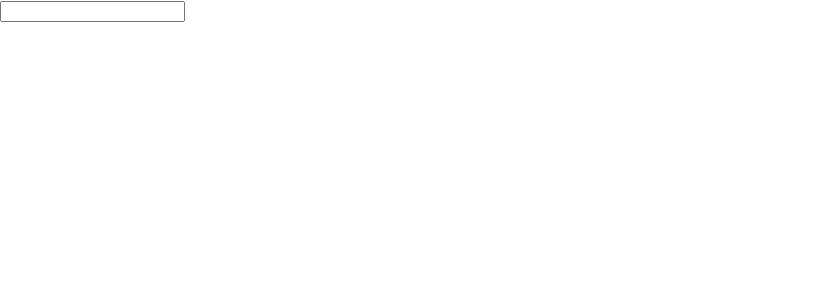
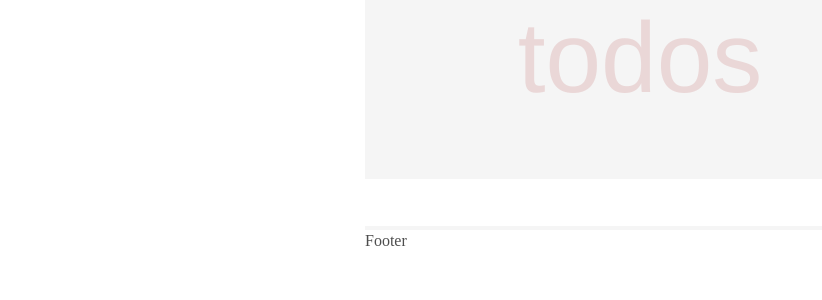
Before and after one commit to KGeorgeA/TODO, a React (Create React App) app: page / in a window 1280 px wide. Shown: the top 300 px of the page, without its empty margins (0-822 px from the left). Built offline with nearby package versions, Linux system fonts and the light colour scheme.

Commit message:
added styled-components lib, styling using it

```diff
--- a/public/index.html
+++ b/public/index.html
@@ -24,9 +24,13 @@
       work correctly both with client-side routing and a non-root public URL.
       Learn how to configure a non-root public URL by running `npm run build`.
     -->
+
+    <!-- STYLES -->
+    <link rel="stylesheet" href="reset.css">
+    <!-- STYLES end -->
     <title>TODO App</title>
   </head>
-  <body>
+  <body style="color: #f5f5f5;">
     <noscript>You need to enable JavaScript to run this app.</noscript>
     <div id="root"></div>
     <!--
--- /dev/null
+++ b/public/reset.css
@@ -0,0 +1,48 @@
+/* http://meyerweb.com/eric/tools/css/reset/
+   v2.0 | 20110126
+   License: none (public domain)
+*/
+
+html, body, div, span, applet, object, iframe,
+h1, h2, h3, h4, h5, h6, p, blockquote, pre,
+a, abbr, acronym, address, big, cite, code,
+del, dfn, em, img, ins, kbd, q, s, samp,
+small, strike, strong, sub, sup, tt, var,
+b, u, i, center,
+dl, dt, dd, ol, ul, li,
+fieldset, form, label, legend,
+table, caption, tbody, tfoot, thead, tr, th, td,
+article, aside, canvas, details, embed,
+figure, figcaption, footer, header, hgroup,
+menu, nav, output, ruby, section, summary,
+time, mark, audio, video {
+	margin: 0;
+	padding: 0;
+	border: 0;
+	font-size: 100%;
+	font: inherit;
+	vertical-align: baseline;
+}
+/* HTML5 display-role reset for older browsers */
+article, aside, details, figcaption, figure,
+footer, header, hgroup, menu, nav, section {
+	display: block;
+}
+body {
+	line-height: 1;
+}
+ol, ul {
+	list-style: none;
+}
+blockquote, q {
+	quotes: none;
+}
+blockquote:before, blockquote:after,
+q:before, q:after {
+	content: '';
+	content: none;
+}
+table {
+	border-collapse: collapse;
+	border-spacing: 0;
+}
--- a/src/components/App/App.css
+++ /dev/null
@@ -1,38 +0,0 @@
-.App {
-  text-align: center;
-}
-
-.App-logo {
-  height: 40vmin;
-  pointer-events: none;
-}
-
-@media (prefers-reduced-motion: no-preference) {
-  .App-logo {
-    animation: App-logo-spin infinite 20s linear;
-  }
-}
-
-.App-header {
-  background-color: #282c34;
-  min-height: 100vh;
-  display: flex;
-  flex-direction: column;
-  align-items: center;
-  justify-content: center;
-  font-size: calc(10px + 2vmin);
-  color: white;
-}
-
-.App-link {
-  color: #61dafb;
-}
-
-@keyframes App-logo-spin {
-  from {
-    transform: rotate(0deg);
-  }
-  to {
-    transform: rotate(360deg);
-  }
-}
--- a/src/components/App/App.js
+++ b/src/components/App/App.js
@@ -1,7 +1,8 @@
 import React from "react";
-import "./App.css";
+import { Container, Heading } from "../styles/Components.styled";
 import Input from "../Input/Input";
 import Todos from "../Todos/Todos";
+import Footer from "../Footer/Footer";
 
 class App extends React.Component {
   constructor(props) {
@@ -19,7 +20,7 @@ class App extends React.Component {
     ev.preventDefault();
     const inputValue = ev.target.firstElementChild.value;
     const newTodos = [...this.state.todos, {id: Math.random() * 1200, value: inputValue, isCompleted: false}]; // MATH.random() может быть плохим примером?
-    console.log(newTodos);
+
     localStorage.setItem("todos-json", JSON.stringify(newTodos));
     this.setState({
       todos: newTodos,
@@ -28,10 +29,11 @@ class App extends React.Component {
   }
 
   handleDelete(ev) {
-    const liParentId = parseInt(ev.target.closest(".todo").id);
+    const liParentId = parseInt(ev.target.closest(".todo").dataset.id);
     const itemIndex = this.state.todos.findIndex(item => parseInt(item.id) === parseInt(liParentId));
     const newTodos = this.state.todos.slice();
     newTodos.splice(itemIndex, 1);
+
     localStorage.setItem("todos-json", JSON.stringify(newTodos));
     this.setState({
       todos: newTodos,
@@ -40,7 +42,7 @@ class App extends React.Component {
   }
 
   handleComplete(ev) {
-    const liParentId = parseInt(ev.target.closest(".todo").id);
+    const liParentId = parseInt(ev.target.closest(".todo").dataset.id);
     const newTodos = this.state.todos.map(item => {
       if (parseInt(item.id) === parseInt(liParentId)) {
         item.isCompleted = !item.isCompleted;
@@ -56,18 +58,25 @@ class App extends React.Component {
 
   render() {
     return (
-      <main className="todos" id="todos">
-        <Input
-          handleSubmit={this.handleSubmit}
+      <Container
+        className="todos"
+        id="todos"
+      >
+        <Heading> {/* works not like what i wanted FIX it */}
+          <h1>todos</h1>
+          <Input
+            handleSubmit={this.handleSubmit}
 
-        />
+          />
+        </Heading>
         <Todos
           todos={this.state.todos}
           handleDelete={this.handleDelete}
           handleComplete={this.handleComplete}
 
         />
-      </main>
+        <Footer />
+      </Container>
     );
   }
 }
--- /dev/null
+++ b/src/components/Footer/Footer.js
@@ -0,0 +1,9 @@
+import React from "react";
+
+class Footer extends React.Component {
+    render() {
+        return <div>Footer</div>
+    }
+}
+
+export default Footer;
--- a/src/components/Input/Input.js
+++ b/src/components/Input/Input.js
@@ -1,19 +1,20 @@
 import React from "react";
+import { Form, TextInput } from "../styles/Components.styled";
 
 class Input extends React.Component {
 
     render() {
         return(
-            <form
+            <Form
                 onSubmit={this.props.handleSubmit}
                 className="todos__form"
             >
-                <input
+                <TextInput
                     id="input"
                     className="todos__input-text"
 
                 />
-            </form>
+            </Form>
         );
     }
 }
--- a/src/components/Item/Item.js
+++ b/src/components/Item/Item.js
@@ -1,4 +1,5 @@
 import React from "react";
+import { TodoItem, TodoItemDiv } from "../styles/Components.styled";
 
 class Item extends React.Component {
 
@@ -8,13 +9,13 @@ class Item extends React.Component {
             const id = item.id;
             const isCompleted = item.isCompleted;
             return (
-                <li
+                <TodoItem
                     key={index}
                     className="todos-list__item todo"
-                    id={id}
+                    data-id={id}
 
                 >
-                    <div> {/* Возможно это лишнее */}
+                    <TodoItemDiv>
                         <input
                             type="checkbox"
                             onChange={this.props.handleComplete}
@@ -22,16 +23,16 @@ class Item extends React.Component {
                             className="todo__checkbox"
 
                         />
-                        <p className="todo__text">
-                            {`${value} ${id} ${isCompleted}`}
-                        </p>
+                        <label className="todo__text">
+                            {`${value}`}
+                        </label>
                         <button
                             onClick={this.props.handleDelete}
                             className="todo__button"
 
                         />
-                    </div>
-                </li>
+                    </TodoItemDiv>
+                </TodoItem>
             );
         });
     }
--- a/src/components/Todos/Todos.js
+++ b/src/components/Todos/Todos.js
@@ -16,5 +16,4 @@ class Todos extends React.Component {
     )
   }
 }
-
 export default Todos;
--- /dev/null
+++ b/src/components/styles/Components.styled.js
@@ -0,0 +1,68 @@
+import styled from "styled-components";
+
+const STYLE_VARIABLES = {
+  textColor: "#4d4d4d",
+  headerColor: "rgba(175, 47, 47, 0.15)",
+  lineHeight: "1.4rem",
+  containerBackgroundColor: "#fff",
+  bodyColor: "#f5f5f5",
+}
+
+export const Container = styled.main`
+  max-width: 550px;
+  width: 100%;
+  margin: 0 auto;
+  background-color: ${STYLE_VARIABLES.containerBackgroundColor};
+  color: ${STYLE_VARIABLES.textColor};
+  line-height: ${STYLE_VARIABLES.lineHeight};
+  ${'' /* box-shadow: 0 2px 4px 0 rgb(0 0 0 / 20%), 0 25px 50px 0 rgb(0 0 0 / 10%); */}
+`
+// works not like what i wanted FIX it
+export const Heading = styled.header`
+    background-color: ${STYLE_VARIABLES.bodyColor};
+    width: 100%;
+    text-align: center;
+    font: 100px 'Helvetica Neue', Helvetica, Arial, sans-serif;
+    font-weight: 100;
+    color: ${STYLE_VARIABLES.headerColor};
+`
+
+export const Form = styled.form`
+  width: 100%;
+`
+
+export const TextInput = styled.input`
+  width: 100%;
+  padding: 16px 16px 16px 60px;
+
+  box-sizing: border-box;
+  border: none;
+  box-shadow: inset 0 -2px 1px rgb(0,0,0 / 3%);
+`
+
+export const TodoItem = styled.li`
+
+`;
+
+export const TodoItemDiv = styled.div`
+  ${'' /* display: flex; */}
+  font-size: 24px;
+  position: relative;
+
+    label {
+      padding: 15px 15px 15px 60px;
+      display: block;
+      word-break: break-all;
+    }
+
+    button {
+      ${'' /* border: none; */}
+      ${'' /* appearance: none; */}
+      position: absolute;
+      right: 10px;
+      width: 40px;
+      height: 40px;
+      margin: auto 0;
+      z-index: 2;
+    }
+`;
--- a/src/index.css
+++ /dev/null
@@ -1,13 +0,0 @@
-body {
-  margin: 0;
-  font-family: -apple-system, BlinkMacSystemFont, 'Segoe UI', 'Roboto', 'Oxygen',
-    'Ubuntu', 'Cantarell', 'Fira Sans', 'Droid Sans', 'Helvetica Neue',
-    sans-serif;
-  -webkit-font-smoothing: antialiased;
-  -moz-osx-font-smoothing: grayscale;
-}
-
-code {
-  font-family: source-code-pro, Menlo, Monaco, Consolas, 'Courier New',
-    monospace;
-}
--- a/src/index.js
+++ b/src/index.js
@@ -1,6 +1,5 @@
 import React from 'react';
 import ReactDOM from 'react-dom';
-import './index.css';
 import App from './components/App/App.js';
 
 ReactDOM.render(
```
